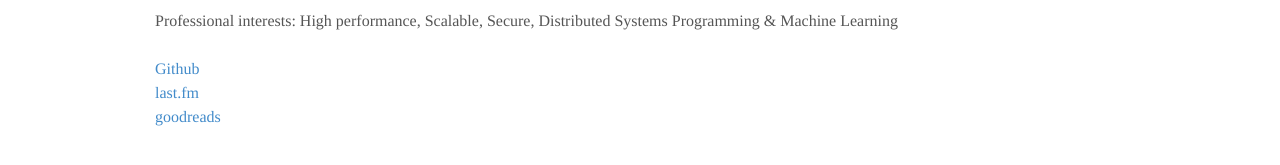
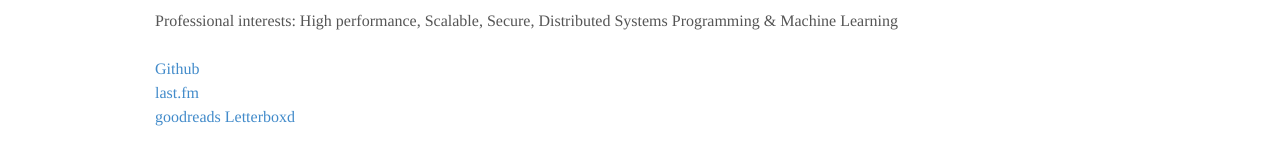
Before and after one commit to shijuleon/shijuleon.github.io, a Jekyll site: the page index.html, which Jekyll copies as it is, in a window 1280 px wide. Shown: the part 155-320 px from the top of the page. Built offline with Jekyll 4.4.1, drawn with Linux system fonts in a browser that asks for light colours.

Commit message:
I watch a lot of movies

```diff
--- a/index.html
+++ b/index.html
@@ -31,6 +31,7 @@
       <a href="https://github.com/shijuleon">Github</a></br>
       <a href="https://www.last.fm/user/shijuleon">last.fm</a></br>
       <a href="https://www.goodreads.com/user/show/21106869-shiju">goodreads</a>
+      <a href="https://letterboxd.com/int/">Letterboxd</a>
     </div>
   </body>
 </html>
```
